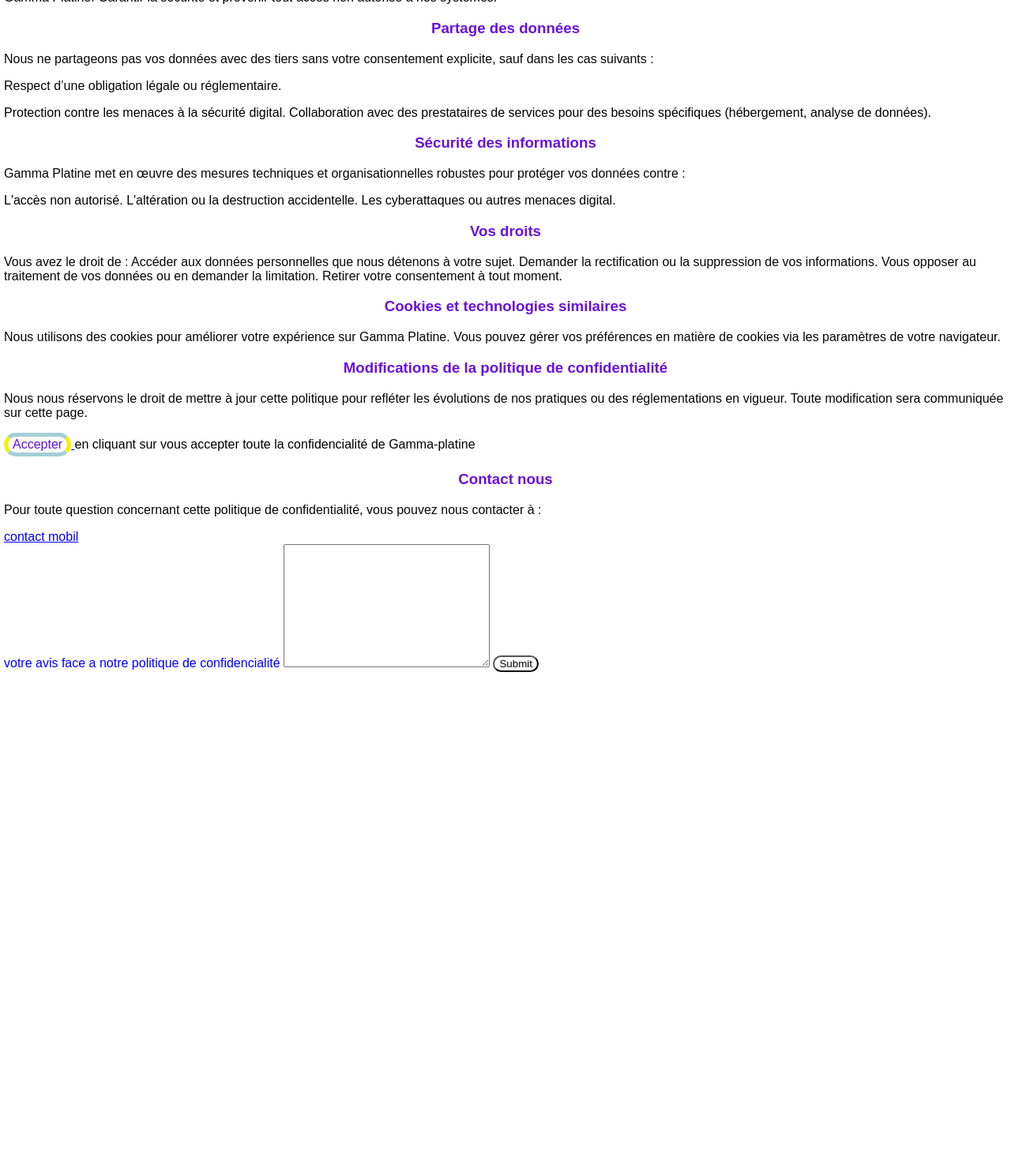
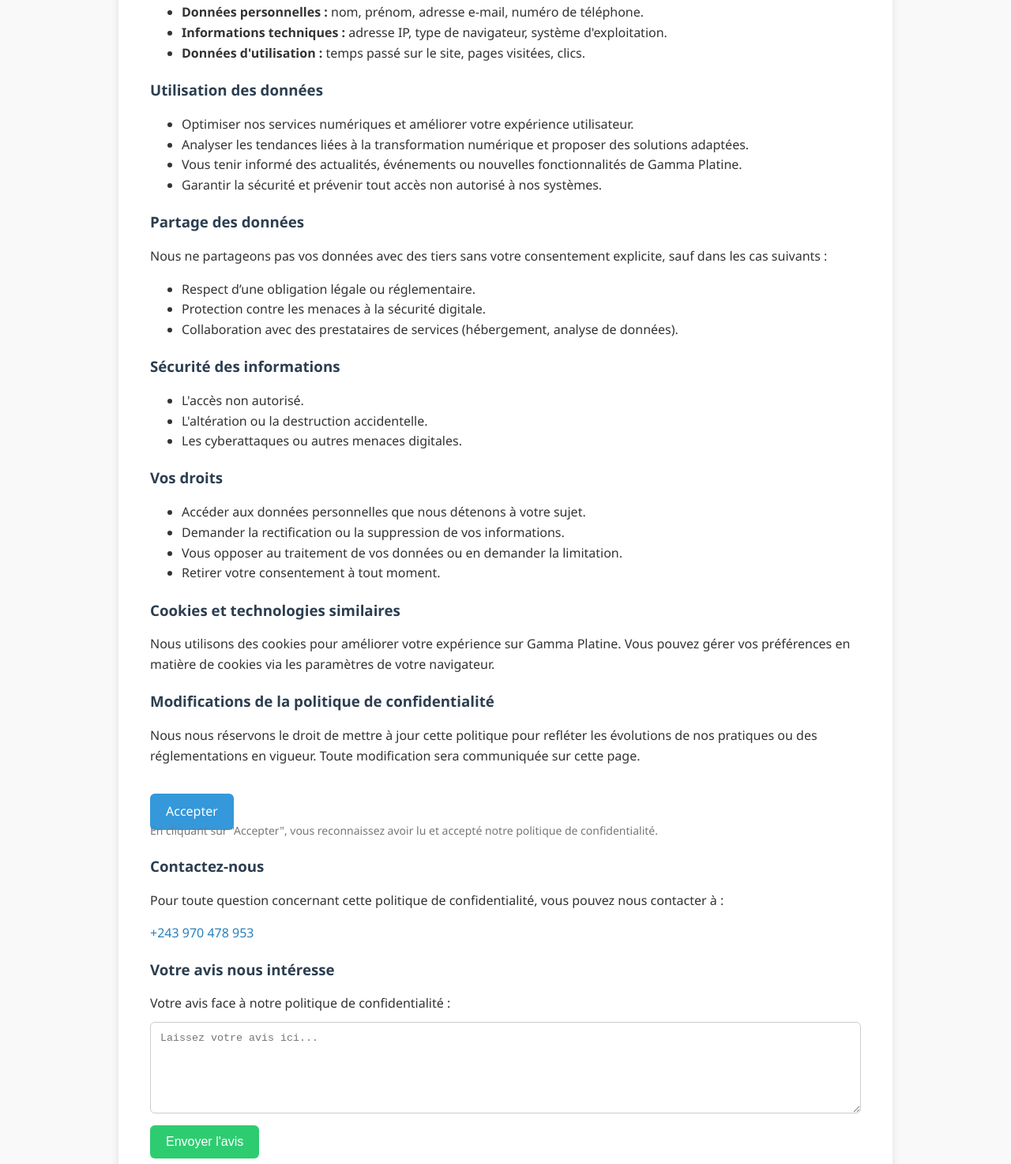
Before and after one commit to manegabechris/gamma-platine, a website: page confidentialité.html in a window 1280 px wide. Shown: the part 446-1920 px from the top of the page at 79% size. Before the commit the page ends 1302 px from the top, so only its background shows below. Drawn offline with Linux system fonts and the light colour scheme.

Commit message:
Update confidentialité.html
Signed-off-by: manegabe chris <191008699+manegabechris@users.noreply.github.com>

```diff
--- a/confidentialité.html
+++ b/confidentialité.html
@@ -1,56 +1,166 @@
-<!DOCTYPE html>
-<html lang="en">
+!DOCTYPE html>
+<html lang="fr">
 <head>
   <meta charset="UTF-8">
-    <meta name="viewport" content="width=device-width, initial-scale=1.0">
-    <title>Document</title>
-    <link rel="stylesheet" href="Styles.CSS">
+  <meta name="viewport" content="width=device-width, initial-scale=1">
+  <title>Politique de Confidentialité - Gamma Platine</title>
+  <style>
+    body {
+      font-family: 'Segoe UI', sans-serif;
+      background-color: #f9f9f9;
+      margin: 0;
+      padding: 0;
+      line-height: 1.6;
+      color: #333;
+    }
+
+    .container {
+      max-width: 900px;
+      margin: 30px auto;
+      background: #fff;
+      padding: 40px;
+      border-radius: 10px;
+      box-shadow: 0 4px 12px rgba(0, 0, 0, 0.1);
+    }
+
+    h3 {
+      color: #2c3e50;
+      margin-bottom: 15px;
+    }
+
+    p {
+      margin-bottom: 15px;
+    }
+
+    .btn {
+      display: inline-block;
+      padding: 10px 20px;
+      margin-top: 20px;
+      background-color: #3498db;
+      color: white;
+      border: none;
+      border-radius: 6px;
+      font-size: 16px;
+      text-decoration: none;
+      cursor: pointer;
+      transition: background 0.3s ease;
+    }
+
+    .btn:hover {
+      background-color: #2980b9;
+    }
+
+    textarea {
+      width: 100%;
+      padding: 12px;
+      border: 1px solid #ccc;
+      border-radius: 6px;
+      resize: vertical;
+      margin-top: 10px;
+      margin-bottom: 15px;
+    }
+
+    input[type="submit"] {
+      background-color: #2ecc71;
+      color: #fff;
+      border: none;
+      padding: 12px 20px;
+      font-size: 16px;
+      border-radius: 6px;
+      cursor: pointer;
+      transition: background 0.3s ease;
+    }
+
+    input[type="submit"]:hover {
+      background-color: #27ae60;
+    }
+
+    a.tel-link {
+      color: #2980b9;
+      text-decoration: none;
+    }
+
+    a.tel-link:hover {
+      text-decoration: underline;
+    }
+
+    .note {
+      font-size: 14px;
+      color: #777;
+      margin-top: -10px;
+    }
+  </style>
 </head>
 <body>
-    <h3> Politique de Confidentialité de Gamma Platine</h3>
-    <a href="inscription.html"><button class="accepter">accepter</button> </a>
-         <p>Chez Gamma Platine, nous attachons une importance capitale à la confidentialité de vos données. En tant qu'acteur clé de la transformation digital, nous reconnaissons l'importance de protéger vos informations personnelles dans un environnement digital en constante évolution. Cette politique de confidentialité détaille la manière dont nous collectons, utilisons, protégeons et partageons vos données.</p>
-             <h3> Collecte des informations</h3>
-<P>Nous collectons des informations personnelles pour vous offrir une expérience personnalisée et sécurisée. Ces données incluent, mais ne se limitent pas à :</P>
-<p>Données personnelles : nom, prénom, adresse e-mail, numéro de téléphone.
-Informations techniques : adresse IP, type de navigateur, système d'exploitation.
-Données d'utilisation : temps passé sur le site, pages visitées, clics.</p>
 
-<h3> Utilisation des données</h3>
-<p>Les informations collectées sont utilisées pour :</p>
-<p>Optimiser nos services numériques et améliorer votre expérience utilisateur.</p>
-Analyser les tendances liées à la transformation numérique et proposer des solutions adaptées.
-Vous tenir informé des actualités, événements ou nouvelles fonctionnalités de Gamma Platine.
-    Garantir la sécurité et prévenir tout accès non autorisé à nos systèmes.</P>
+  <div class="container">
+    <h3>Politique de Confidentialité de Gamma Platine</h3>
+
+    <a href="inscription.html" class="btn">Accepter</a>
+
+    <p>
+      Chez Gamma Platine, nous attachons une importance capitale à la confidentialité de vos données. En tant qu'acteur clé de la transformation digitale, nous reconnaissons l'importance de protéger vos informations personnelles dans un environnement digital en constante évolution.
+    </p>
+
+    <h3>Collecte des informations</h3>
+    <p>Nous collectons des informations personnelles pour vous offrir une expérience personnalisée et sécurisée. Ces données incluent, mais ne se limitent pas à :</p>
+    <ul>
+      <li><strong>Données personnelles :</strong> nom, prénom, adresse e-mail, numéro de téléphone.</li>
+      <li><strong>Informations techniques :</strong> adresse IP, type de navigateur, système d'exploitation.</li>
+      <li><strong>Données d'utilisation :</strong> temps passé sur le site, pages visitées, clics.</li>
+    </ul>
+
+    <h3>Utilisation des données</h3>
+    <ul>
+      <li>Optimiser nos services numériques et améliorer votre expérience utilisateur.</li>
+      <li>Analyser les tendances liées à la transformation numérique et proposer des solutions adaptées.</li>
+      <li>Vous tenir informé des actualités, événements ou nouvelles fonctionnalités de Gamma Platine.</li>
+      <li>Garantir la sécurité et prévenir tout accès non autorisé à nos systèmes.</li>
+    </ul>
+
     <h3>Partage des données</h3>
     <p>Nous ne partageons pas vos données avec des tiers sans votre consentement explicite, sauf dans les cas suivants :</p>
-<p>Respect d’une obligation légale ou réglementaire.</p>
-      Protection contre les menaces à la sécurité digital.
-            Collaboration avec des prestataires de services pour des besoins spécifiques (hébergement, analyse de données).
+    <ul>
+      <li>Respect d’une obligation légale ou réglementaire.</li>
+      <li>Protection contre les menaces à la sécurité digitale.</li>
+      <li>Collaboration avec des prestataires de services (hébergement, analyse de données).</li>
+    </ul>
+
     <h3>Sécurité des informations</h3>
-<p>Gamma Platine met en œuvre des mesures techniques et organisationnelles robustes pour protéger vos données contre :</p>
-L'accès non autorisé.
-L'altération ou la destruction accidentelle.
-Les cyberattaques ou autres menaces digital.</p>
+    <ul>
+      <li>L'accès non autorisé.</li>
+      <li>L'altération ou la destruction accidentelle.</li>
+      <li>Les cyberattaques ou autres menaces digitales.</li>
+    </ul>
+
     <h3>Vos droits</h3>
-<p>Vous avez le droit de :
+    <ul>
+      <li>Accéder aux données personnelles que nous détenons à votre sujet.</li>
+      <li>Demander la rectification ou la suppression de vos informations.</li>
+      <li>Vous opposer au traitement de vos données ou en demander la limitation.</li>
+      <li>Retirer votre consentement à tout moment.</li>
+    </ul>
 
-Accéder aux données personnelles que nous détenons à votre sujet.
-    Demander la rectification ou la suppression de vos informations.
-        Vous opposer au traitement de vos données ou en demander la limitation.
-                Retirer votre consentement à tout moment.</p>
-<h3> Cookies et technologies similaires</h3>
+    <h3>Cookies et technologies similaires</h3>
     <p>Nous utilisons des cookies pour améliorer votre expérience sur Gamma Platine. Vous pouvez gérer vos préférences en matière de cookies via les paramètres de votre navigateur.</p>
-<h3> Modifications de la politique de confidentialité</h3>
+
+    <h3>Modifications de la politique de confidentialité</h3>
     <p>Nous nous réservons le droit de mettre à jour cette politique pour refléter les évolutions de nos pratiques ou des réglementations en vigueur. Toute modification sera communiquée sur cette page.</p>
-<a href="inscription.html"><button class="accepter">accepter</button> </a>en cliquant sur vous accepter toute la confidencialité de Gamma-platine
-<h3>Contact nous</h3>
+
+    <a href="inscription.html" class="btn">Accepter</a>
+    <p class="note">En cliquant sur "Accepter", vous reconnaissez avoir lu et accepté notre politique de confidentialité.</p>
+
+    <h3>Contactez-nous</h3>
     <p>Pour toute question concernant cette politique de confidentialité, vous pouvez nous contacter à :</p>
-<a href="tel:+243970478953">contact mobil</a>
-<br>
-<label>votre avis face a notre politique de confidencialité</label>
-<textarea name="" id="" cols="30" rows="10"></textarea>
-       <input type="submit"></main>
+    <a href="tel:+243970478953" class="tel-link">+243 970 478 953</a>
+
+    <h3>Votre avis nous intéresse</h3>
+    <form action="avis.php" method="post">
+      <label for="avis">Votre avis face à notre politique de confidentialité :</label>
+      <textarea name="avis" id="avis" rows="6" placeholder="Laissez votre avis ici..."></textarea>
+      <input type="submit" value="Envoyer l'avis">
     </form>
+  </div>
+
 </body>
 </html>
```
Lines whose indentation alone changed are shown as unchanged.
